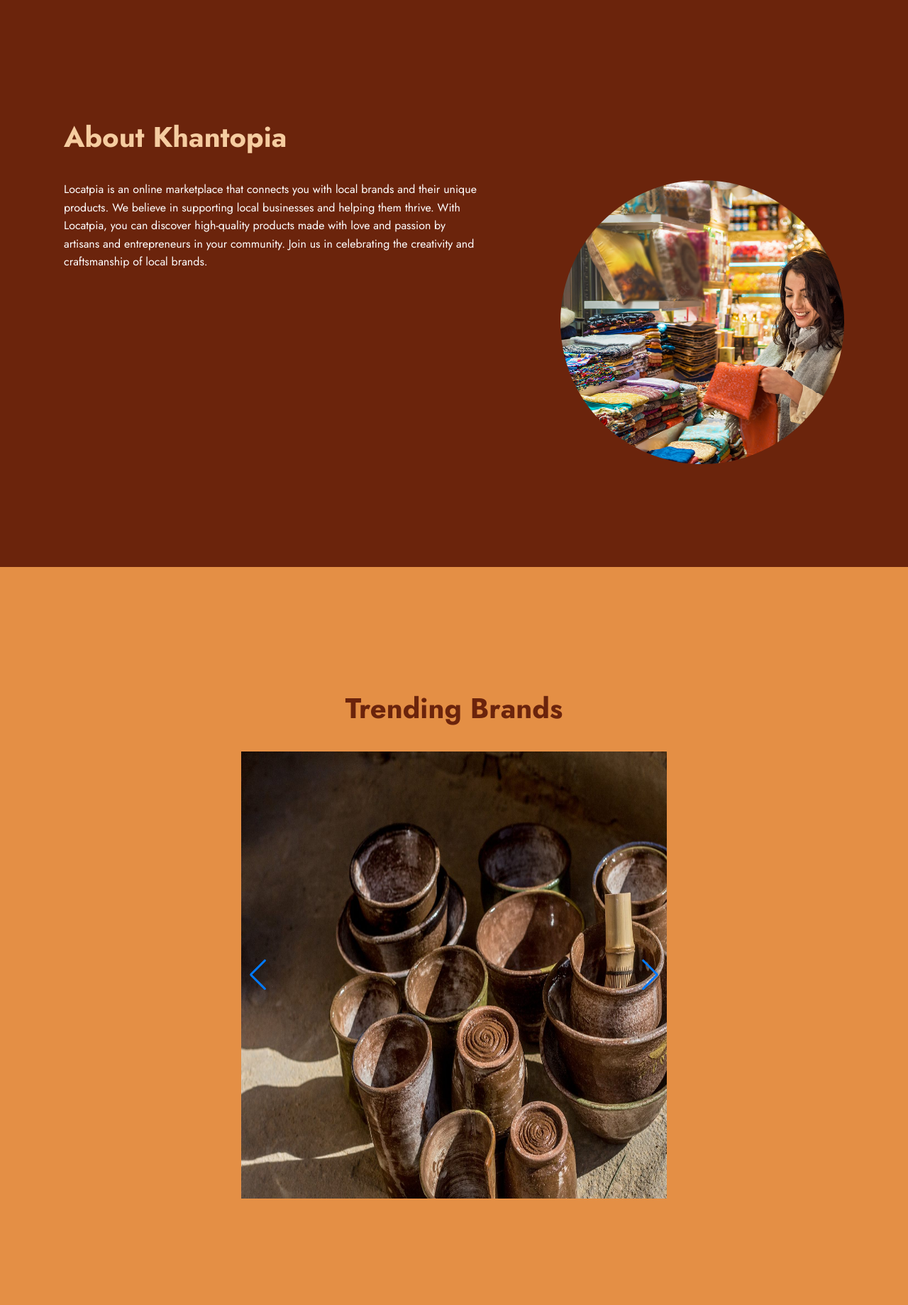
After one commit to nadaamr113/web, a PHP site: page /home.html in a window 1280 px wide. The commit adds this page. Shown: the part 801-2640 px from the top of the page at 71% size. Run offline with PHP 8.4, Linux system fonts and the light colour scheme.

Commit message:
some updates to the backend

```diff
--- /dev/null
+++ b/home.css
@@ -0,0 +1,184 @@
+*{
+    padding: 0;
+    margin: 0;
+    box-sizing: border-box;
+}
+body{
+    font-family: "Jost" , sans-serif;
+}
+ul{
+    list-style: none;
+}
+a{
+    text-decoration: none;
+}
+header{
+    height: 100vh;
+    background: url('./images/AdobeStock_247954640_Preview.jpeg') center/cover no-repeat;
+    position: relative;
+}
+.container{
+    max-width: 1100px;
+    margin: auto;
+}
+/* Utility clasess */
+.primary-text{
+    color: #F5CCA0;
+}
+.btn{
+    display: inline-block;
+    padding: 15px 30px;
+    border: none;
+    border-radius: 15px;
+}
+.btn-primary{
+    color: #E48F45;
+    font-weight: 500;
+    border: 1px solid #E48F45;
+}
+.btn-primary:hover{
+    background:#F5CCA0;
+}
+/* Header start */
+#navbar{
+    display: flex;
+    justify-content: space-between;
+    align-items: center;
+    background-color: #6B240C;
+}
+#navbar img{
+    width: 80px;
+    margin-left: 100px;
+}
+#navbar ul{
+    display: flex;
+    margin-right: 100px;
+
+}
+#navbar ul li a{
+    padding: 15px 20px;
+    color: white;
+    font-weight: 500;
+}
+#navbar ul li a:hover{
+    border-bottom: 2px solid #E48F45;
+}
+header .content{
+    display: flex;
+    flex-direction: column;
+    justify-content: center;
+    align-items: center;
+    height: 75vh;
+}
+header .content h1{
+    font-size: 40px;
+    font-weight: 600;
+    color: white;
+}
+header .content p{
+    margin: 10px 0 20px;
+    color: white;
+    font-weight: 400;
+}
+header::before{
+    content: "";
+    position: absolute;
+    top: 0;
+    left: 0;
+    width: 100%;
+    height: 100%;
+    background: rgb(0,0,0,0.6);
+}
+header *{
+    z-index: 10;
+}
+/* Header end */
+/* About start */
+#about{
+    height: 100vh;
+    display: flex;
+    justify-content: center;
+    align-items: center;
+    background:#6B240C;
+}
+#about .title{
+    text-align: left;
+    margin-bottom: 2rem;
+}
+#about h2{
+    font-size: 40px;
+    color:#F5CCA0;
+    margin-bottom: 20px;
+    margin-top: 20px;
+}
+#about .about-container{
+    display: flex;
+    justify-content: space-between;
+}
+#about .about-container img{
+    width: 400px;
+    height: 400px;
+    object-fit: cover;
+    border-radius: 50%;
+
+}
+#about .about-container p{
+    color: white;
+    margin-right: 7rem;
+    font-weight: 400;
+    line-height: 1.6;
+}
+/* About end */
+/* Trending statrt */
+#trending{
+    height: 130vh;
+    display: flex;
+    justify-content: center;
+    /* background: url(./images/1000_F_644066459_6oMEeXFqoBDskRxlQiDGuBULIVbV0k1R.jpg) center/cover no-repeat; */
+    background:#E48F45;
+}
+#trending .title{
+    text-align: center;
+    margin-bottom: 2rem;
+}
+#trending h2{
+    font-size: 40px;
+    color:#6B240C;
+    margin-bottom: 20px;
+    margin-top: 20px;
+}
+#trending .title p{
+    color: white;
+    font-weight: 400;
+}
+#trending .trending-brands{
+    display: flex;
+    justify-content: center;
+    align-items: center;
+    text-align: center;
+    color:#6B240C;
+    overflow-x: x mandatory ;
+
+}
+#trending .trending-brands img{
+    width:200px
+}
+.swiper-slide h3{
+    font-size: 25px;
+    font-weight: 500;
+    text-align: center;
+    color: #6B240C;
+}
+#trending .trending-brands .div1, .div2, .div3, .div4{
+    margin-right: 50px;
+}
+.swiper {
+    width: 600px;
+    height: 630px;
+  }
+  .swiper-slide img{
+    height: 100vh;
+    width: 100vh;
+    object-fit:fill;
+  }
+/* Trending end */
--- /dev/null
+++ b/home.html
@@ -0,0 +1,146 @@
+<!DOCTYPE html>
+<html lang="en">
+<head>
+    <meta charset="UTF-8">
+    <meta name="viewport" content="width=device-width, initial-scale=1.0">
+    <title>Khantopia</title>
+    <link rel="stylesheet" href="home.css">
+    <!-- Font links -->
+    <link rel="preconnect" href="https://fonts.googleapis.com">
+    <link rel="preconnect" href="https://fonts.gstatic.com" crossorigin>
+    <link href="https://fonts.googleapis.com/css2?family=Jost:wght@100;200;300;400;500;600;700&display=swap" rel="stylesheet">
+    <link
+  rel="stylesheet"
+  href="https://cdn.jsdelivr.net/npm/swiper@11/swiper-bundle.min.css"
+/>
+</head>
+<body>
+    <!-- Header start -->
+    <header>
+        <div id="navbar">
+            <img src="./image/Khantopia-removebg-preview.png" alt="Locatopia logo">
+            <nav>
+                <ul>
+                    <li><a href="#home">Home</a></li>
+                    <li><a href="#about">About</a></li>
+                    <li><a href="#brands">Brands</a></li>
+                    <li><a href="#contact">Contact us</a></li>
+                </ul>
+            </nav>
+        </div>
+        <div class="content">
+            <h1>Welcome to <span class="primary-text">Khantopia</span></h1>
+            <p id="secondary-text">Your destination for unique local products</p>
+            <a href="menu.html" class="btn btn-primary">Start shopping</a>
+        </div>
+    </header>
+    <!-- Header end -->
+    <main>
+        <!-- About start -->
+        <section id="about">
+            <div class="container">
+                <div class="title">
+                    <h2>About Khantopia</h2>
+                </div>
+                <div class="about-container">
+                    <div>
+                        <p>Locatpia is an online marketplace that connects you with local
+                            brands and their unique products. We believe in supporting local
+                            businesses and helping them thrive. With Locatpia, you can
+                            discover high-quality products made with love and passion by
+                            artisans and entrepreneurs in your community. Join us in
+                            celebrating the creativity and craftsmanship of local brands.</p>
+                    </div>
+                    <img src="./image/AdobeStock_333176987_Preview.jpeg" alt="shopping">
+                </div>
+            </div>
+        </section>
+        <!-- About end -->
+        <!-- Trending start -->
+        <section id="trending" class="overlay">
+            <div class="container">
+                <div class="title">
+                    <h2>Trending Brands</h2>
+                </div>
+                <!-- <div class="trending-brands">
+                    <div class="div1">
+                        <img src="./images/12778969_243038209365358_6536258967803288939_o.jpg" alt="pheel">
+                    <div>
+                        <h3>Pheel</h3>
+                    </div>
+                    </div>
+                    <div class="div2">
+                        <img src="./images/71498772_2417629628306183_9068245098092822528_n.jpg" alt="kiliim">
+                    <div>
+                        <h3>Kiliim</h3>
+                    </div>
+                    </div>
+                    <div class="div3">
+                        <img src="./images/in-your-shoe.webp" alt="in-your-shoe">
+                    <div>
+                        <h3>In Your Shoe</h3>
+                    </div>
+                    </div>
+                    <div class="div4">
+                        <img src="./images/rawafrican.webp" alt="rawafrican">
+                    <div>
+                        <h3>Raw African</h3>
+                    </div>
+                    </div>
+                </div>
+                -->
+                <div class="swiper">
+                    <!-- Additional required wrapper -->
+                    <div class="swiper-wrapper">
+                      <!-- Slides -->
+                      <div class="swiper-slide">
+                        <img src="./image/pheel.jpg" alt="pheel">
+                        <div>
+                            <h3>Pheel</h3>
+                        </div>
+                      </div>
+                      <div class="swiper-slide">
+                        <img src="./image/in-your-shoe.webp" alt="in-your-shoe">
+                        <div>
+                            <h3>In Your Shoe</h3>
+                        </div>
+                      </div>
+                      <div class="swiper-slide">
+                        <img src="./image/Kimili.jpg" alt="Kiliim">
+                        <div>
+                            <h3>Kiliim</h3>
+                        </div>
+                      </div>
+                      <div class="swiper-slide">
+                        <img src="./image/palma.webp" alt="palma">
+                        <div>
+                            <h3>Palma</h3>
+                        </div>
+                      </div>
+                      ...
+                    </div>
+                    <!-- If we need navigation buttons -->
+                    <div class="swiper-button-prev"></div>
+                    <div class="swiper-button-next"></div>
+                  </div>
+
+                  <script src="https://cdn.jsdelivr.net/npm/swiper@11/swiper-bundle.min.js"></script>
+
+                  <script>
+                    const swiper = new Swiper('.swiper', {
+                        loop: true,
+                        // Navigation arrows
+                        navigation: {
+                            nextEl: '.swiper-button-next',
+                            prevEl: '.swiper-button-prev',
+                        },
+
+                        // And if we need scrollbar
+                    });
+                  </script>
+            </div>
+        </section>
+        <!-- Trending end -->
+    </main>
+</body>
+</html>
--- a/index.php
+++ b/index.php
@@ -27,7 +27,7 @@
                  <input type="submit" value="Login" name="submit">
 
 
-                <div class="signup"> Not a Client? <a href="#">Sign-Up</a></div>
+                <div class="signup"> Not a Client? <a href="signup.html">Sign-Up</a></div>
             </form>
         </div>
 </body>
--- a/login.php
+++ b/login.php
@@ -17,7 +17,7 @@ if(isset($_POST['submit'])){
         $row = mysqli_fetch_assoc(mysqli_query($conn,$sql));
         echo 'Welcome '. $row['username'] . " " . $row['password'];
 
-        header("location:menu.html");
+        header("location:home.html");
     }
     else
     {
```
Also changed, not shown: signup.html (+5 -7 lines), signup.php (+6 -5 lines), image/1000_F_644066459_6oMEeXFqoBDskRxlQiDGuBULIVbV0k1R.jpg (added), image/AdobeStock_247954640_Preview.jpeg (added), image/AdobeStock_333176987_Preview.jpeg (added), image/Khantopia-removebg-preview.png (added), image/Khantopia.png (added), image/Kimili.jpg (added), image/Locatopia-removebg-preview.png (added), image/gettyimages-143563241-170667a.jpg (added), image/in-your-shoe.webp, image/khan.jpg, image/palma.webp, image/pheel.jpg (added), 1 more files.
